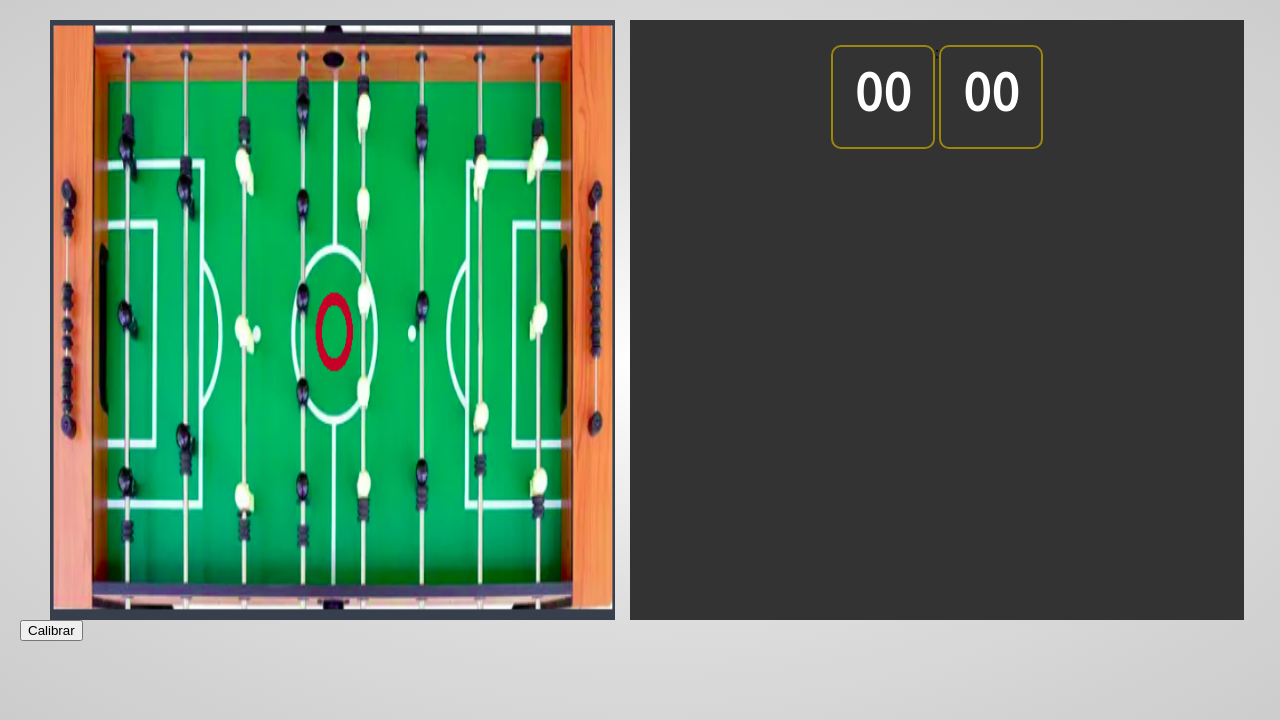
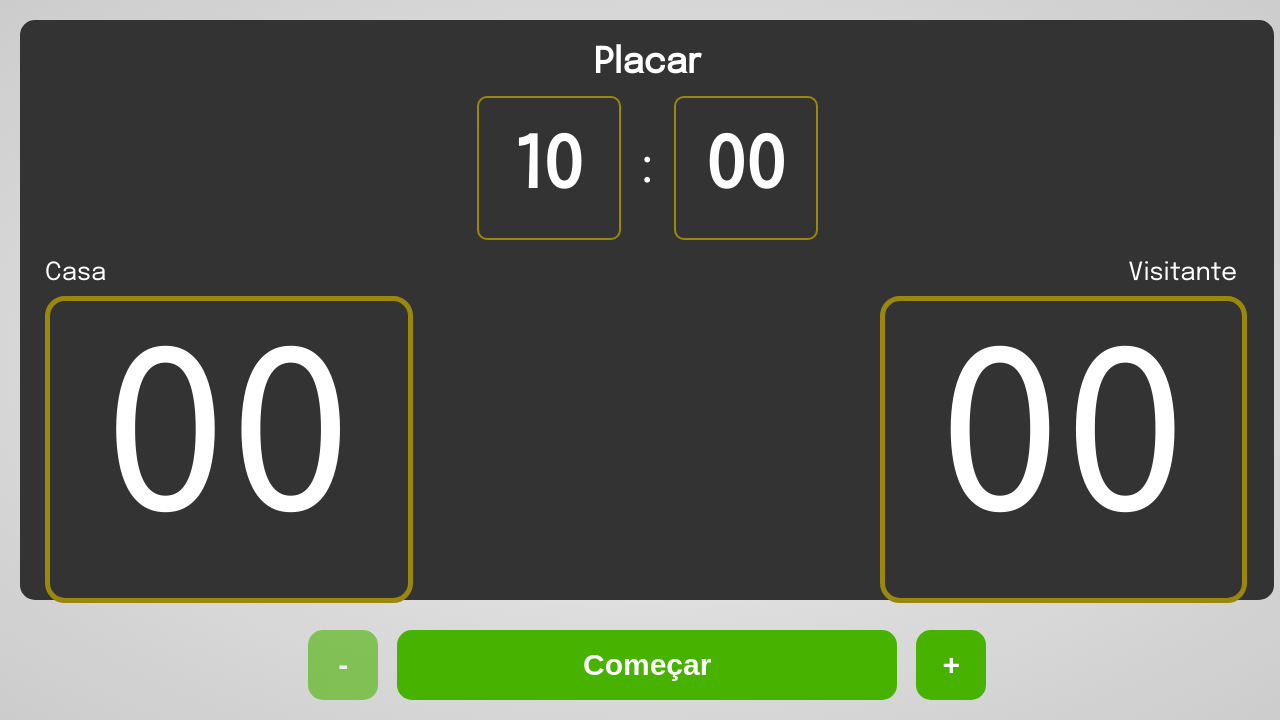
Before and after one commit to pi2-2020-1-pebolim/Decision_server, a Flask app: page /start in a window 1280 px wide. Shown: the part 80-800 px from the top of the page. Run offline with Flask 2, Linux system fonts and the light colour scheme.

Commit message:
feat: add scoreboard dynamic
Signed-off-by: Joberth Rogers <joberth.rogers18@gmail.com>

```diff
--- /dev/null
+++ b/src/static/styles/start-board.css
@@ -0,0 +1,143 @@
+.start-wrapper {
+    display: flex;
+    flex-direction: column;
+    justify-content: center;
+    align-items: center;
+    height: 100%;
+}
+
+.scoreboard {
+    border-radius: 15px;
+    width: 96%;
+    height: 80%;
+    background-color: #333;
+}
+
+.scoreboard .timer {
+    display: flex;
+}
+
+.calibration-action {
+    height: calc(100vh - 700px);
+    display: flex;
+    justify-content: center;
+    align-items: center;
+    flex-direction: column;
+}
+
+.calibration-action span {
+    font-size: 25px;
+    font-weight: bold;
+}
+
+#btn-calibration {
+    margin-top: 30px;
+    width: 500px;
+    height: 70px;
+    border-radius: 15px;
+    border: none;
+    color: #FFF;
+    background-color: #48b200;
+    font-size: 30px;
+    font-weight: bold;
+    cursor: pointer;
+}
+
+.scoreboard {
+    padding: 25px;
+}
+
+.timer {
+    display: flex;
+    justify-content: center;
+}
+
+.title {
+    width: 100%;
+    display: flex;
+    justify-content: center;
+    font-weight: bold;
+    margin-bottom: 15px;
+}
+
+.title-scoreboard {
+    color: #FFF;
+    font-size: 35px;
+}
+
+.minute, .seconds {
+    width: 120px;
+    height: 120px;
+    border: 2px solid #9B870C;
+    padding: 10px;
+    display: flex;
+    justify-content: center;
+    align-items: center;
+    border-radius: 10px;
+    color: #FFF;
+    font-weight: bold;
+    font-size: 70px;
+}
+
+.timer span {
+    font-size: 50px;
+    color: #FFF;
+    display: flex;
+    align-items: center;
+    margin: 0 20px;
+}
+
+.score {
+    display: flex;
+    justify-content: space-between;
+    height: 70%;
+    width: 99%;
+    margin-top: 20px;
+}
+
+.home, .visitor {
+    width: 48%;
+}
+
+.pontuation {
+    width: 30%;
+}
+
+.pontuation span {
+    color: #FFF;
+    font-size: 25px;
+    display: flex;
+}
+
+.pontuation:nth-of-type(2) span {
+    display: flex;
+    justify-content: flex-end;
+}
+
+.home, .visitor {
+    width: 100%;
+    height: 80%;
+    display: flex;
+    justify-content: center;
+    align-items: center;
+    border: 5px solid #9B870C;
+    margin-top: 10px;
+    border-radius: 20px;
+    font-size: 220px;
+    color: #FFF;
+}
+
+.time-man {
+    margin-top: 30px;
+    border-radius: 15px;
+    border: none;
+    color: #FFF;
+    background-color: #48b200;
+    font-size: 30px;
+    font-weight: bold;
+    cursor: pointer;
+    height: 70px;
+    width: 70px;
+    margin-right: 15px;
+    margin-left: 15px;
+}
--- a/src/templates/start_game.html
+++ b/src/templates/start_game.html
@@ -2,36 +2,95 @@
 
 {% block head %}
     {{ super() }}
-    <link rel= "stylesheet" type= "text/css" href= "{{ url_for('static',filename='styles/calibration.css') }}">
+    <link rel= "stylesheet" type= "text/css" href= "{{ url_for('static',filename='styles/start-board.css') }}">
 {% endblock %}
 
 {% block content %}
-    <div class="calibration-wrapper">
-        <div class="header-wrapper">
-            <div class="img-card">
-                <img id="img-field" src="/static/img/field_1.png" alt="field">
+    <div class="start-wrapper">
+        <div class="scoreboard">
+            <div class="title">
+                <span class="title-scoreboard">Placar</span>
             </div>
-            <div class="scoreboard">
-                <div class="timer">
-                    <div class="minute">00</div>:
-                    <div class="seconds">00</div>
+            <div class="timer">
+                <div id="minutes" class="minute">00</div>
+                <span>:</span>
+                <div id="seconds" class="seconds">00</div>
+            </div>
+            <div class="score">
+                <div class="pontuation">
+                    <span>Casa</span>
+                    <div class="home">
+                        00
+                    </div>
+                </div>
+                <div class="pontuation">
+                    <span>Visitante</span>
+                    <div class="visitor">
+                        00
+                    </div>
                 </div>
             </div>
         </div>
-        <button onclick="changeStep()">Calibrar</button>
-        <!-- <img src="" alt=""> -->
+        <div class="start-action">
+            <button id="minus" class="time-man" onclick="manipulation('minus')">-</button>
+            <button id="btn-calibration" onclick="start()">Começar</button>
+            <button id="plus" class="time-man" onclick="manipulation('plus')">+</button>
+        </div>
     </div>
 
     <script>
-        var step_img = 2;
+        var minutes = 10;
+        var seconds = 00;
+        var secondElem = document.getElementById('seconds');
+        var minuteElem = document.getElementById('minutes');
+        var minus = document.getElementById('minus');
+        var plus = document.getElementById('plus');
 
-        function changeStep() {
-            if(step_img < 6) {
-                var image_field = document.getElementById('img-field');
-                image_field.src = `/static/img/field_${step_img++}.png`;
-                console.log(step_img);
+        minuteElem.innerText = minutes;
+        secondElem.innerText = '0' + seconds;
+        if (minutes === 10) {
+            minus.setAttribute('disabled', true);
+            minus.style.opacity = 0.6;
+        }
+
+        function timeout(ms) {
+            return new Promise(resolve => setTimeout(resolve, ms));
+        }
+
+        async function start() {
+            while (minutes != 0 || seconds != 0) {
+                await timeout(1000);
+                if(seconds == 0) {
+                    seconds = 60;
+                    minutes = minutes - 1;
+
+                    minuteElem.innerText = minutes < 10 ? '0' + String(minutes) : minutes;
+                    secondElem.innerText = seconds < 10 ? '0' + String(seconds) : seconds;
+                } else {
+                    seconds = seconds - 1;
+
+                    secondElem.innerText = seconds < 10 ? '0' + String(seconds) : seconds;
+                }
+            }
+        }
+
+        function manipulation(action) {
+            console.log('passou')
+            if (action == 'plus') {
+                minutes = minutes + 10
             } else {
-                window.location.replace("/start");
+                minutes = minutes - 10
+            }
+
+            minuteElem.innerText = minutes;
+            minus.disabled = minutes == 10 ? true : false;
+
+            if (minutes === 10) {
+                minus.setAttribute('disabled', true);
+                minus.style.opacity = 0.6;
+            } else {
+                minus.removeAttribute('disabled');
+                minus.style.opacity = 1;
             }
         }
     </script>
```
